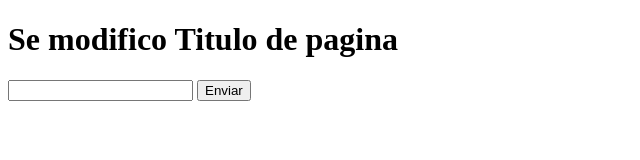
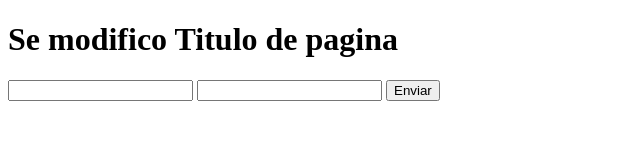
Before and after one commit to horacio186/hello-word-git, a plain HTML site: page index.html in a window 1280 px wide. Shown: the whole page, without its empty margins (0-640 px from the left). Drawn offline with Linux system fonts and the light colour scheme.

Commit message:
Se agrego texto LastName

```diff
--- a/index.html
+++ b/index.html
@@ -9,6 +9,7 @@
     <h1>Se modifico Titulo de pagina</h1>
     <form action="#" method="GET">
         <input type="text" name="FirstName" id="FirstName"/>
+        <input type="text" name="LastName" id="LastName"/>
         <input type="button" name="boton" value="Enviar"/>
     </form>
 </body>
```
